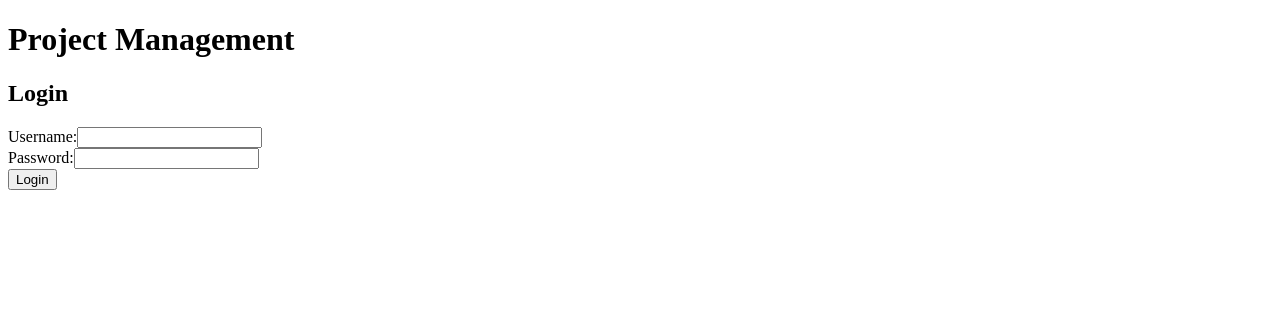
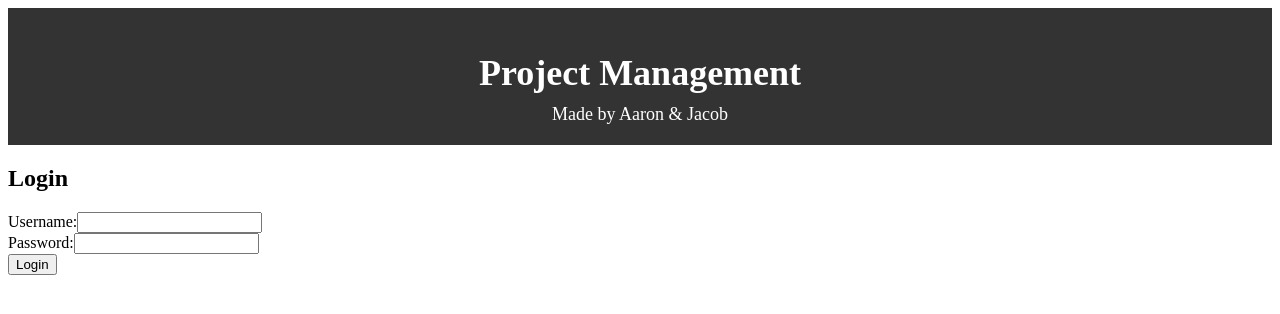
Before and after one commit to jboyce313/project-management, a React (Vite) app in the folder react-app/: page / in a window 1280 px wide. Shown: the top 314 px of the page. Built offline with nearby package versions, Linux system fonts and the light colour scheme.

Commit message:
added initial css

```diff
--- a/react-app/src/components/Header.jsx
+++ b/react-app/src/components/Header.jsx
@@ -1,20 +1,23 @@
 import { Link } from "react-router-dom";
+import "../styles/header.css"; // Import CSS file
 
 export function Header({ setLoggedIn }) {
   function handleClick() {
     localStorage.setItem("loggedIn", "false");
     setLoggedIn(false);
   }
+
   return (
-    <>
-      <h1>Project Management</h1>
-      {localStorage.getItem("loggedIn") === true ? (
-        <Link onClick={handleClick} to={"/"}>
-          Logout
-        </Link>
-      ) : (
-        ""
-      )}
-    </>
+    <header className="header">
+      <div className="container">
+        <h1 className="logo">Project Management</h1>
+        <p className="made-by">Made by Aaron & Jacob</p>
+        {localStorage.getItem("loggedIn") === "true" ? (
+          <Link onClick={handleClick} to={"/"} className="logout-link">
+            Logout
+          </Link>
+        ) : null}
+      </div>
+    </header>
   );
 }
--- /dev/null
+++ b/react-app/src/styles/header.css
@@ -0,0 +1,35 @@
+.header {
+    background-color: #333;
+    color: #fff;
+    padding: 20px 0;
+    display: flex;
+    justify-content: space-between;
+    align-items: center;
+  }
+
+  .container {
+    max-width: 1200px;
+    margin: 0 auto;
+    padding: 0 20px;
+    display: flex;
+    flex-direction: column;
+    align-items: center;
+  }
+
+  .logo {
+    font-size: 36px;
+    margin-bottom: 10px;
+  }
+
+  .made-by {
+    font-size: 18px;
+    margin: 0;
+  }
+
+  .logout-link {
+    color: #fff;
+    text-decoration: none;
+    padding: 8px 16px;
+    border: 1px solid #fff;
+    border-radius: 4px;
+  }
```
